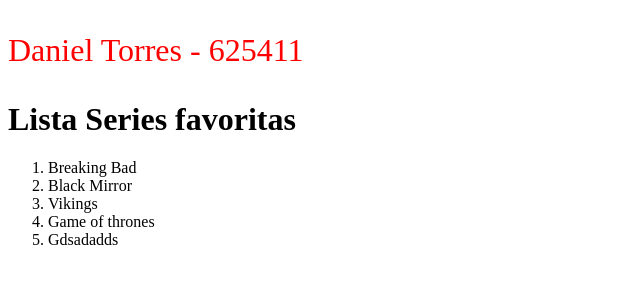
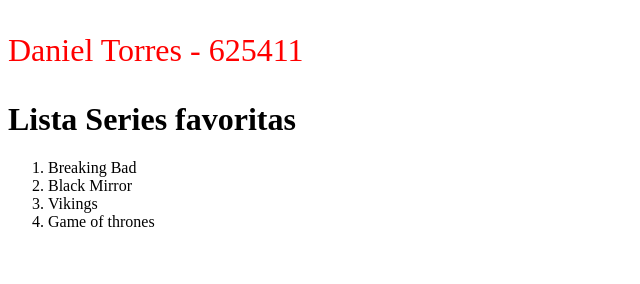
Before and after one commit to datorres11/Modulo-de-autodiagnostico-de-salud-mental, a plain HTML site: page index.html in a window 1280 px wide. Shown: the whole page, without its empty margins (0-640 px from the left). Drawn offline with Linux system fonts and the light colour scheme.

Commit message:
elimine una serie

```diff
--- a/index.html
+++ b/index.html
@@ -16,7 +16,6 @@
         <li>Black Mirror</li>
         <li>Vikings</li>
         <li>Game of thrones</li>
-        <li>Gdsadadds</li>
     </OL>
 </body>
 </html>
```
